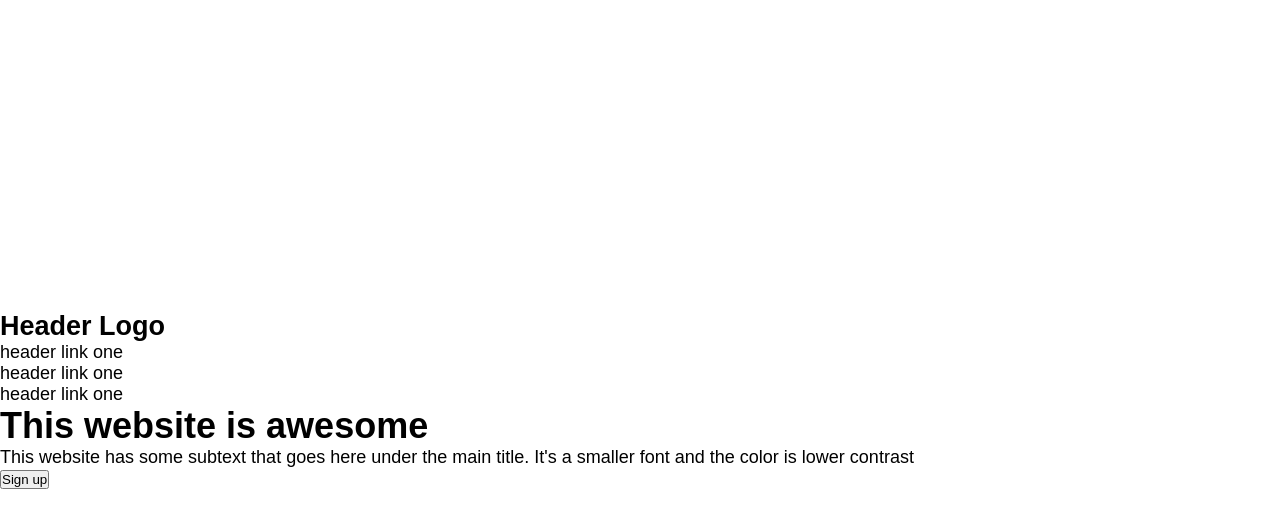
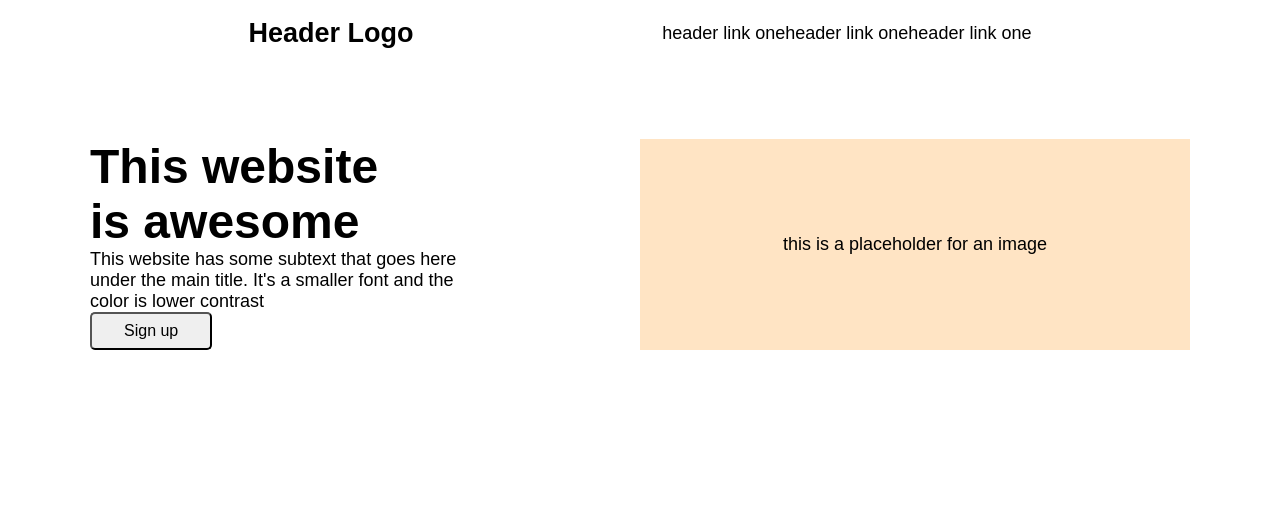
Before and after one commit to emilian-chiper/project_1, a plain HTML site: page index.html in a window 1280 px wide. Drawn offline with Linux system fonts and the light colour scheme.

Commit message:
Structure header with navbar and hero

```diff
--- a/index.html
+++ b/index.html
@@ -12,8 +12,8 @@
     <title>The Odin Project Landing Page</title>
   </head>
   <body>
-    <div class="__section __header __col">
-      <div class="__section __nav">
+    <div class="section __header __col">
+      <div class="section __nav">
         <h2>Header Logo</h1>
         <ul>
           <li>header link one</li>
@@ -22,11 +22,14 @@
         </ul>
       </div>
 
-      <div class="__section __hero">
-        <div class="__section __intro __col">
+      <div class="section __hero">
+        <div class="section __intro __col">
           <h1>This website is awesome</h2>
           <p>This website has some subtext that goes here under the main title. It's a smaller font and the color is lower contrast</p>
           <button>Sign up</button>
+        </div>
+        <div class="section __showcase __col">
+          <p>this is a placeholder for an image</p>
         </div>
       </div>
     </div>
--- a/src/css/styles.css
+++ b/src/css/styles.css
@@ -4,11 +4,87 @@
   box-sizing: inherit;
 }
 
+html {
+  box-sizing: border-box;
+}
+
 body {
-  height: 100vh;
+  min-height: 100vh;
+  min-width: 100vw;
+
   display: flex;
   align-items: center;
-  box-sizing: border-box;
+  box-sizing: inherit;
   font-family: Arial, Helvetica, sans-serif;
-  font-size: 18px;
+  font-size: 18px; /* TODO replace with custom variable */
 }
+
+/* BASE ELEMENTS */
+ul {
+  list-style: none;
+  display: flex;
+}
+
+h1 {
+  width: 60%;
+  font-size: 48px;
+}
+
+button {
+  border-radius: 5px;
+  padding: 0.5rem 2rem;
+  font-size: 16px;
+}
+
+/* STRUCTURAL ELEMENTS */
+.section {
+  display: flex;
+}
+
+.__col {
+  flex-direction: column;
+  justify-content: flex-start;
+  align-items: center;
+}
+
+/* SECTIONS */
+.__header {
+  min-width: 100%;
+  justify-content: space-between;
+}
+
+.__header {
+  align-self: flex-start;
+}
+
+.__nav {
+  width: 100%;
+  justify-content: space-evenly;
+  align-items: center;
+  padding: 1em 0 0 0;
+}
+
+.__hero {
+  padding: 5em;
+}
+
+.__hero > * {
+  min-height: 10vw;
+  display: flex;
+  flex: 1 1 0;
+  justify-content: center;
+  align-items: center;
+}
+
+.__intro {
+  justify-content: space-between;
+  align-items: baseline;
+}
+
+.__intro > p {
+  max-width: 72%;
+}
+
+.__showcase {
+  background-color: bisque; /* TODO replace with custom property */
+}
```
